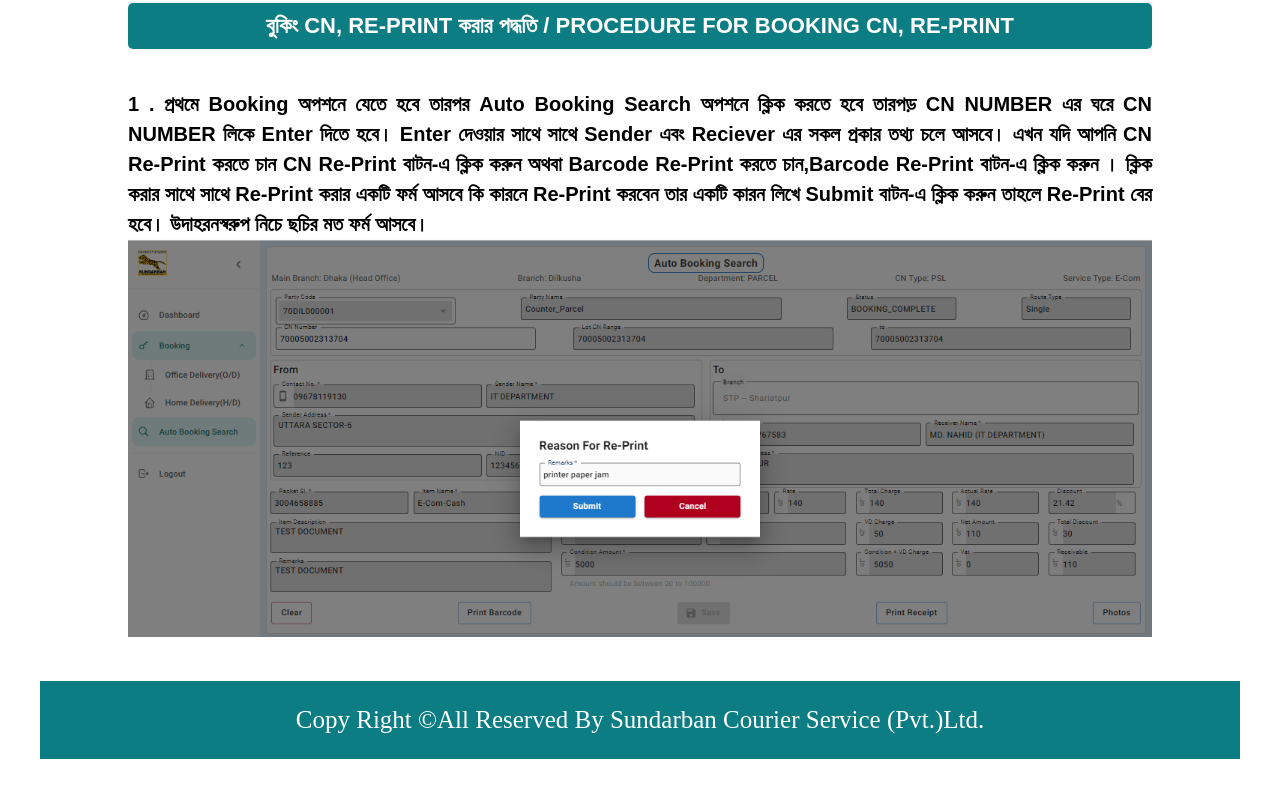
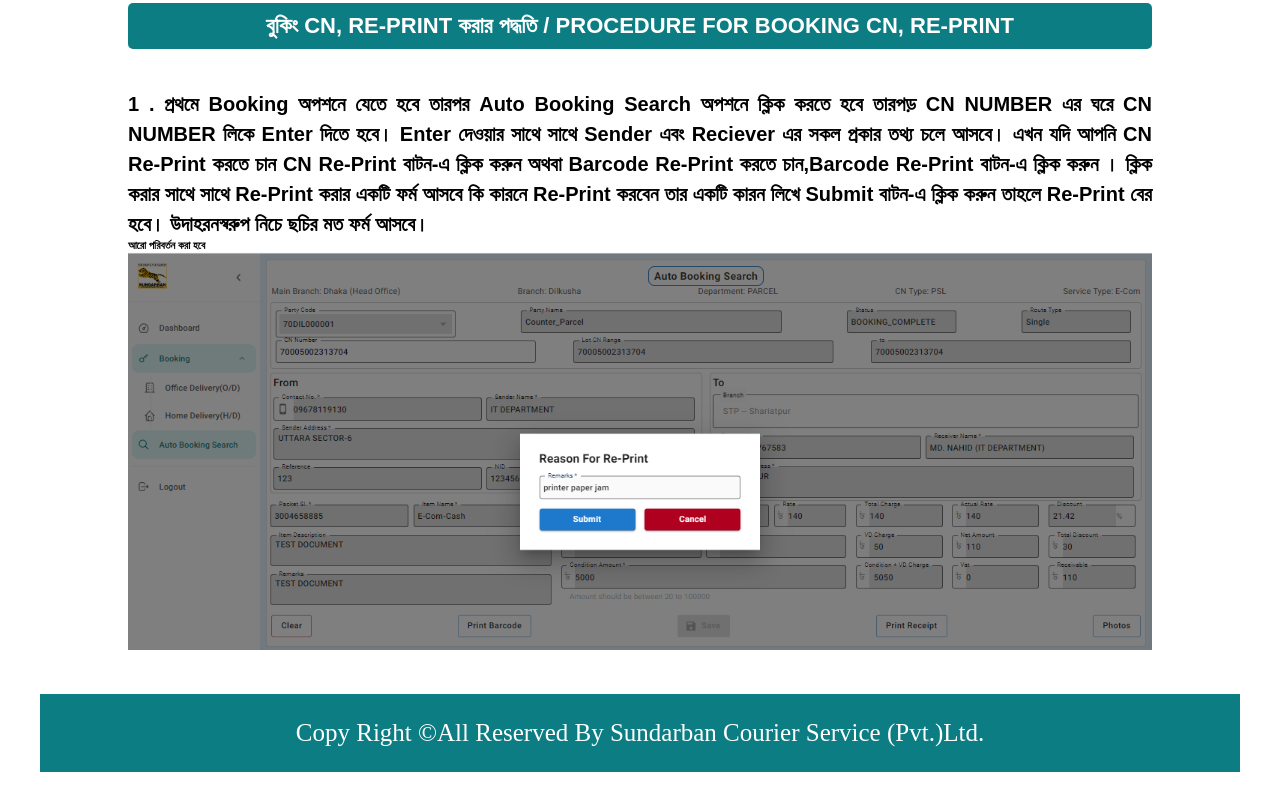
Before and after one commit to nahidrahim/pcmbookingusermanual, a plain HTML site: page index.html in a window 1280 px wide. Shown: the part 3076-3886 px from the top of the page. Drawn offline with Linux system fonts and the light colour scheme.

Commit message:
text poriborton kora hoyace

```diff
--- a/index.html
+++ b/index.html
@@ -114,7 +114,7 @@
                         <p> 1 . প্রথমে Booking অপশনে যেতে হবে তারপর Auto Booking Search অপশনে ক্লিক করতে হবে তারপড় CN NUMBER এর ঘরে CN NUMBER লিকে Enter দিতে হবে। Enter দেওয়ার সাথে সাথে
                             Sender এবং Reciever এর সকল প্রকার তথ্য চলে আসবে। এখন যদি আপনি CN Re-Print করতে চান CN Re-Print বাটন-এ ক্লিক করুন অথবা Barcode Re-Print করতে চান,Barcode Re-Print
                             বাটন-এ ক্লিক করুন । ক্লিক করার সাথে সাথে Re-Print করার একটি ফর্ম আসবে কি কারনে Re-Print করবেন তার একটি কারন লিখে Submit বাটন-এ ক্লিক করুন তাহলে Re-Print
-                            বের হবে। উদাহরনস্বরুপ নিচে ছচির মত ফর্ম আসবে।
+                            বের হবে। উদাহরনস্বরুপ নিচে ছচির মত ফর্ম আসবে। <h6> আরো পরিবর্তন করা হবে</h6>
 
 
                         </p>
```
